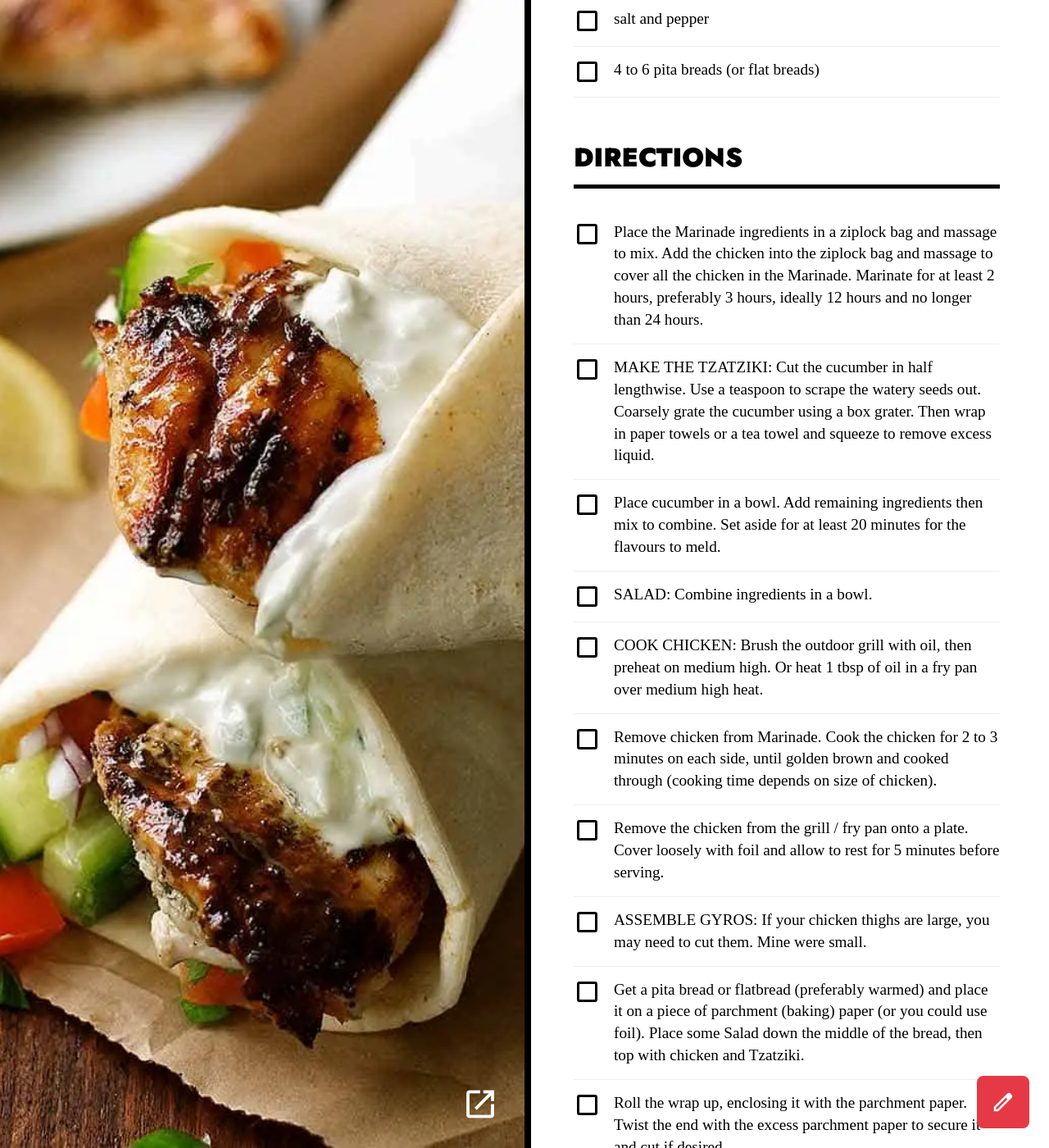
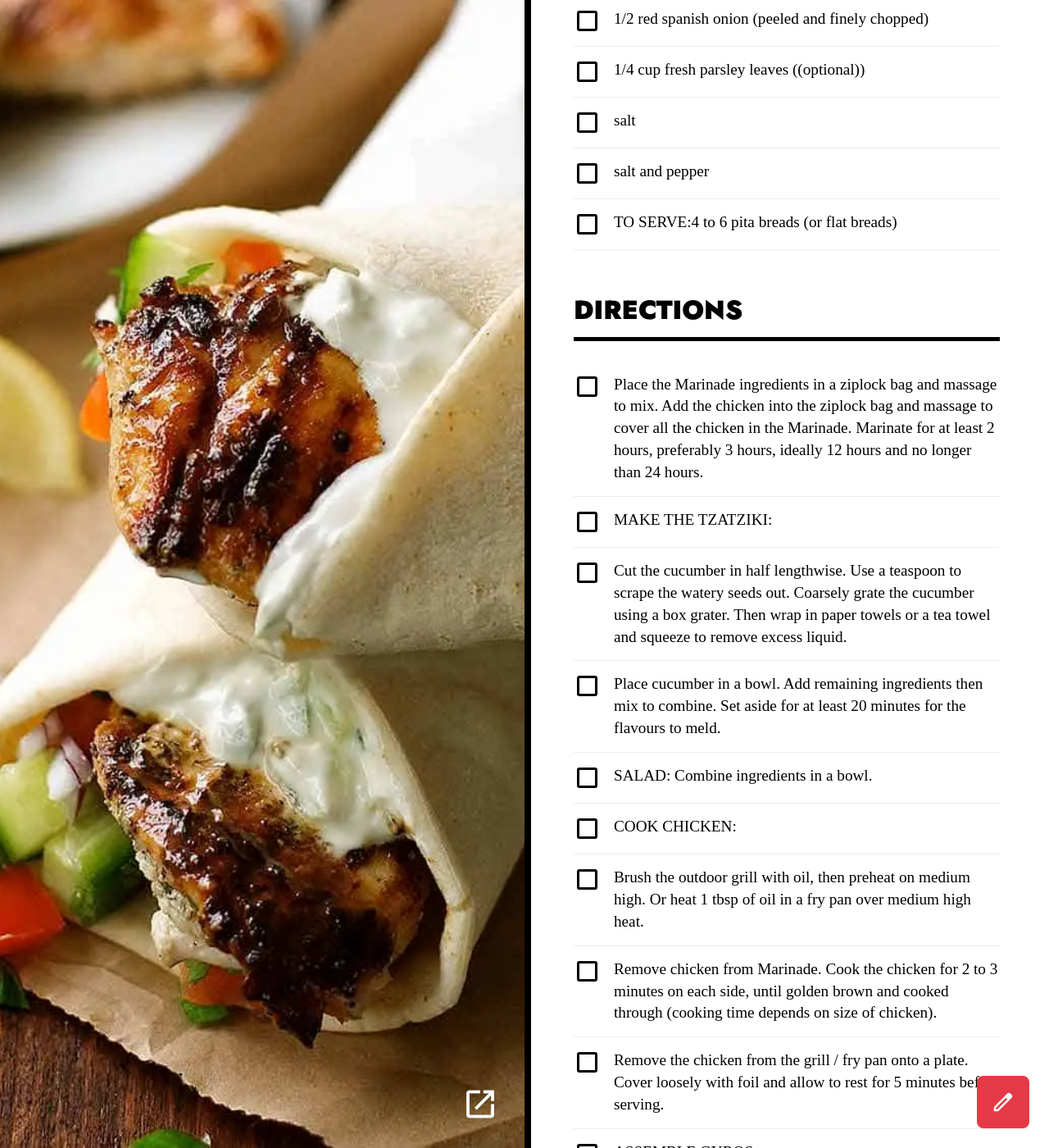
Before and after one commit to amp800/chowdown, a Jekyll site: the page built from _recipes/greek-chicken-gyros-with-tzaziki.md, in a window 1280 px wide and 1400 px high, scrolled down 2261 px. Shown: the whole window at 82% size. Built offline with Jekyll 4.4.1, drawn with Linux system fonts in a browser that asks for light colours; some of the changed text lies outside the part shown.

Commit message:
Edit recipe _recipes/greek-chicken-gyros-with-tzaziki.md

```diff
--- a/_recipes/greek-chicken-gyros-with-tzaziki.md
+++ b/_recipes/greek-chicken-gyros-with-tzaziki.md
@@ -30,30 +32,33 @@ ingredients:
 - 1 garlic clove (minced)
 - 1/4 teaspoon salt
 - black pepper
+- 'SALAD:'
 - 3 tomatoes (desseeded and diced)
 - 3 cucumbers (diced)
 - 1/2 red spanish onion (peeled and finely chopped)
 - 1/4 cup fresh parsley leaves ((optional))
 - salt
 - salt and pepper
-- 4 to 6 pita breads (or flat breads)
+- TO SERVE:4 to 6 pita breads (or flat breads)
 # ---
 directions:
 - Place the Marinade ingredients in a ziplock bag and massage to mix. Add the chicken into the ziplock bag and massage to
   cover all the chicken in the Marinade. Marinate for at least 2 hours, preferably 3 hours, ideally 12 hours and no longer
   than 24 hours.
-- 'MAKE THE TZATZIKI: Cut the cucumber in half lengthwise. Use a teaspoon to scrape the watery seeds out. Coarsely grate the
-  cucumber using a box grater. Then wrap in paper towels or a tea towel and squeeze to remove excess liquid.'
+- 'MAKE THE TZATZIKI:'
+- Cut the cucumber in half lengthwise. Use a teaspoon to scrape the watery seeds out. Coarsely grate the cucumber using a
+  box grater. Then wrap in paper towels or a tea towel and squeeze to remove excess liquid.
 - Place cucumber in a bowl. Add remaining ingredients then mix to combine. Set aside for at least 20 minutes for the flavours
   to meld.
 - 'SALAD: Combine ingredients in a bowl.'
-- 'COOK CHICKEN: Brush the outdoor grill with oil, then preheat on medium high. Or heat 1 tbsp of oil in a fry pan over medium
-  high heat.'
+- 'COOK CHICKEN:'
+- Brush the outdoor grill with oil, then preheat on medium high. Or heat 1 tbsp of oil in a fry pan over medium high heat.
 - Remove chicken from Marinade. Cook the chicken for 2 to 3 minutes on each side, until golden brown and cooked through (cooking
   time depends on size of chicken).
 - Remove the chicken from the grill / fry pan onto a plate. Cover loosely with foil and allow to rest for 5 minutes before
   serving.
-- 'ASSEMBLE GYROS: If your chicken thighs are large, you may need to cut them. Mine were small.'
+- 'ASSEMBLE GYROS:'
+- If your chicken thighs are large, you may need to cut them. Mine were small.
 - Get a pita bread or flatbread (preferably warmed) and place it on a piece of parchment (baking) paper (or you could use
   foil). Place some Salad down the middle of the bread, then top with chicken and Tzatziki.
 - Roll the wrap up, enclosing it with the parchment paper. Twist the end with the excess parchment paper to secure it and
```
Also changed, not shown: other parts of _recipes/greek-chicken-gyros-with-tzaziki.md (+3 -1 lines).
